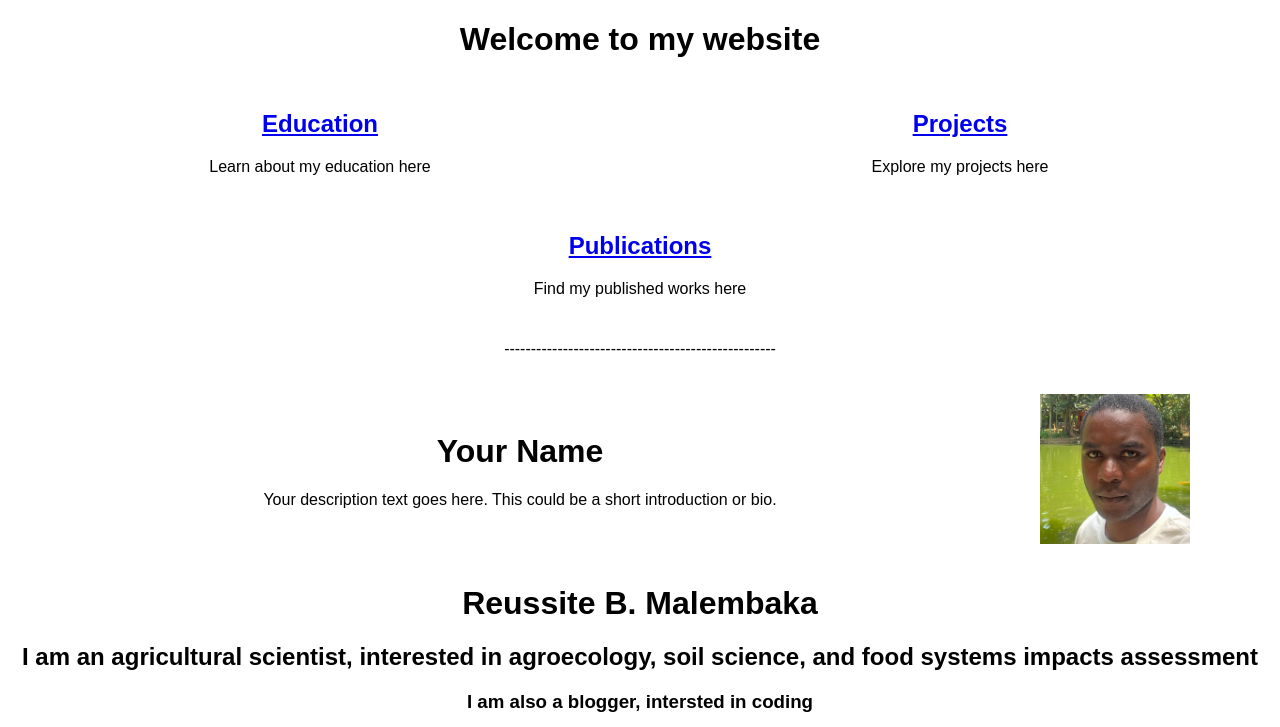
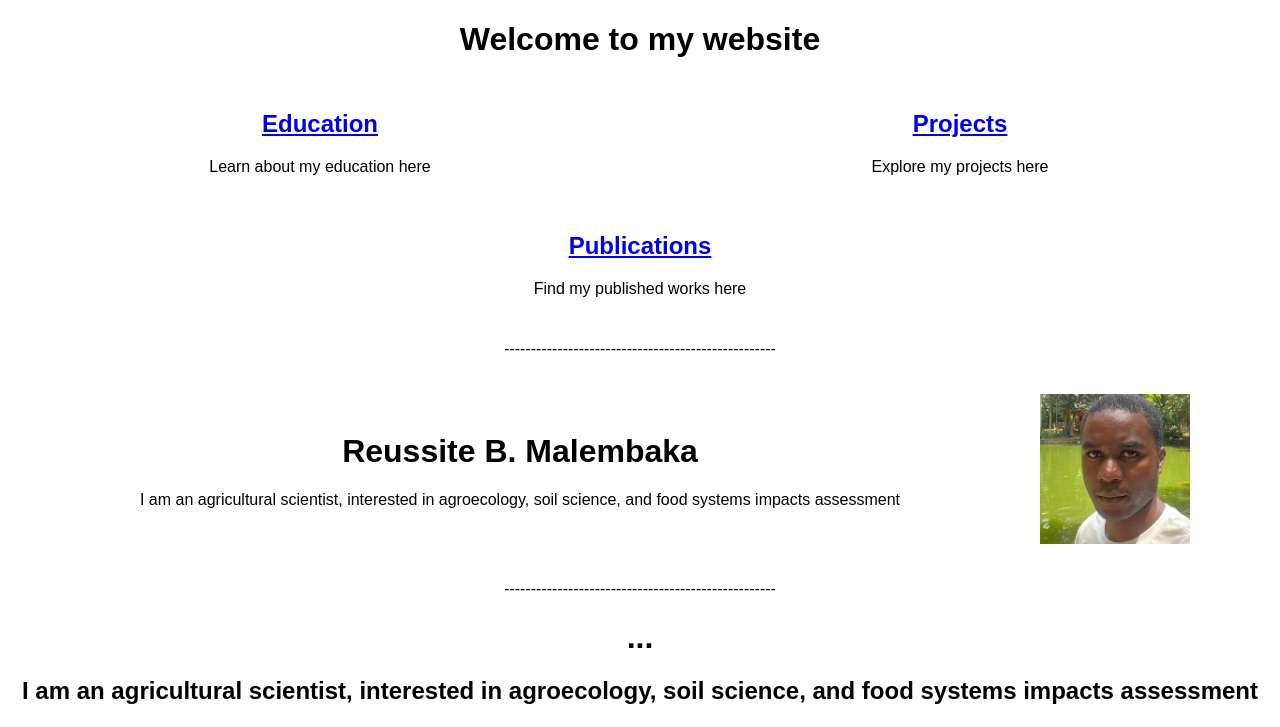
Before and after one commit to reussitemalembaka/reussitemalembaka.github.io, a Jekyll site: the page index.html, which Jekyll copies as it is, in a window 1280 px wide and 1400 px high. Shown: the top 727 px of the window. Built offline with Jekyll 4.4.1, drawn with Linux system fonts in a browser that asks for light colours; some of the changed text lies outside the part shown.

Commit message:
Update index.html

```diff
--- a/index.html
+++ b/index.html
@@ -1,5 +1,15 @@
 <!DOCTYPE html>
 <html lang="en">
+   <head>
+    <meta charset="UTF-8">
+    <meta name="viewport" content="width=device-width, initial-scale=1.0">
+    <title>My personal Website</title>
+    <style>
+      .center { text-align: center; /* Center text horizontally */
+               margin: 0 auto; /* Center div itself */ }
+    </style>
+    <link rel="stylesheet" href="styles.css">
+</head>
 <head>
   <body>
   <div class="center">
@@ -37,8 +47,8 @@
   <body>
   <div class="profile-container">
     <div class="profile-description">
-      <h1>Your Name</h1>
-      <p>Your description text goes here. This could be a short introduction or bio.</p>
+      <h1>Reussite B. Malembaka</h1>
+      <p>I am an agricultural scientist, interested in agroecology, soil science, and food systems impacts assessment</p>
     </div>
     <div class="profile-picture">
       <img src="profile picture.jpg" alt="Reussite's Profile Picture">
@@ -47,20 +57,10 @@
     <!-- Link to the external CSS file -->
   <link rel="stylesheet" href="styles.css">
   </body>
-  <head>
-    <meta charset="UTF-8">
-    <meta name="viewport" content="width=device-width, initial-scale=1.0">
-    <title>My personal Website</title>
-    <style>
-      .center { text-align: center; /* Center text horizontally */
-               margin: 0 auto; /* Center div itself */ }
-    </style>
-    <link rel="stylesheet" href="styles.css">
-</head>
-
+<p>---------------------------------------------------</p>
 <body>
     <header>
-        <h1> Reussite B. Malembaka</h1>
+        <h1> ... </h1>
         <h2> I am an agricultural scientist, interested in agroecology, soil science, and food systems impacts assessment </h2>
     </header>
         <h3> I am also a blogger, intersted in coding</h3>
```
